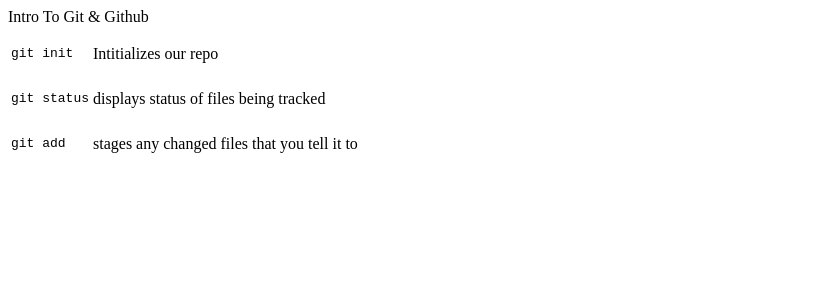
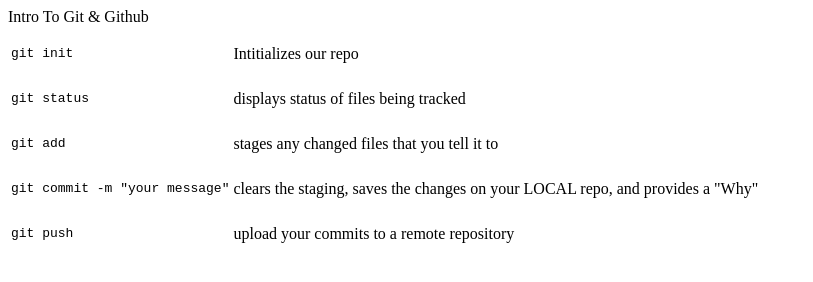
Before and after one commit to keithdavid24/introToGit, a plain HTML site: page index.html in a window 1280 px wide. Shown: the whole page, without its empty margins (0-813 px from the left). Drawn offline with Linux system fonts and the light colour scheme.

Commit message:
ready to push code

```diff
--- a/index.html
+++ b/index.html
@@ -38,6 +38,19 @@
         </td>
         <td>stages any changed files that you tell it to</td>
         </tr>
+        <tr>
+            <td>
+                <pre>git commit -m "your message"</pre>
+            </td>
+            <td>clears the staging, saves the changes on your LOCAL repo, and provides a "Why"</td>
+        </tr>
+        <tr>
+            <td>
+                <pre>git push</pre>
+            </td>
+            <td>upload your commits to a remote repository</td>
+
+        </tr>
     </tbody>
 </table>
 
```
